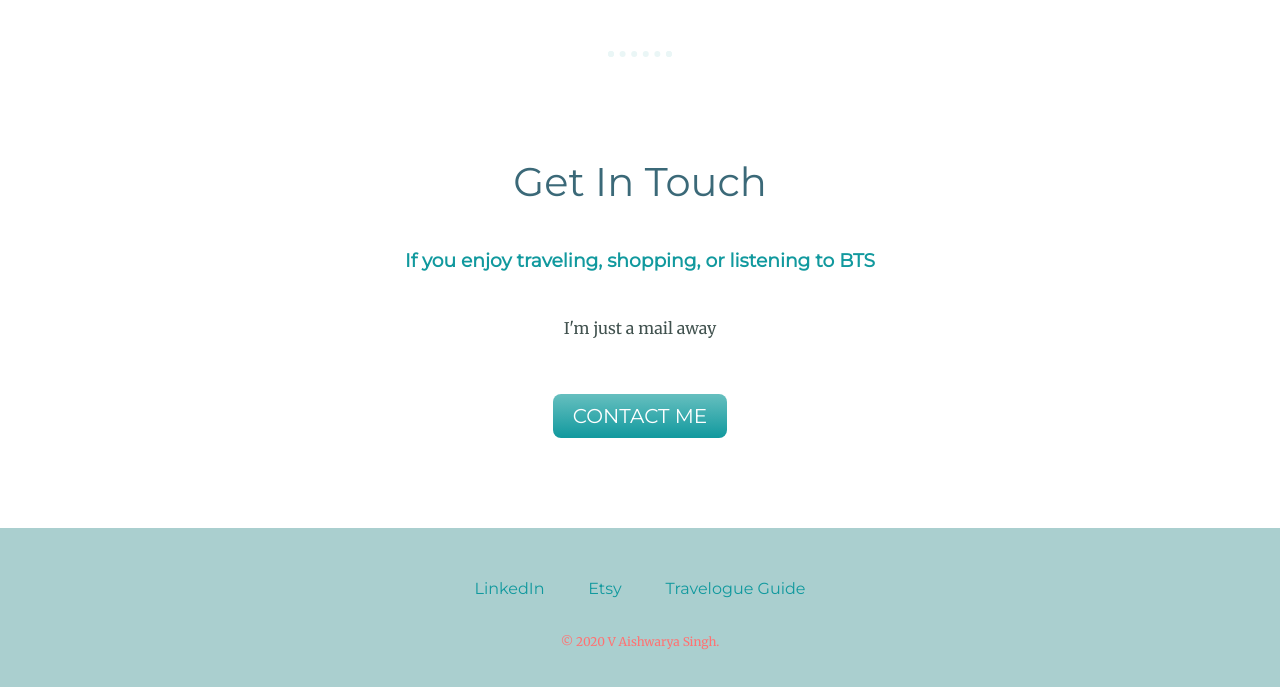
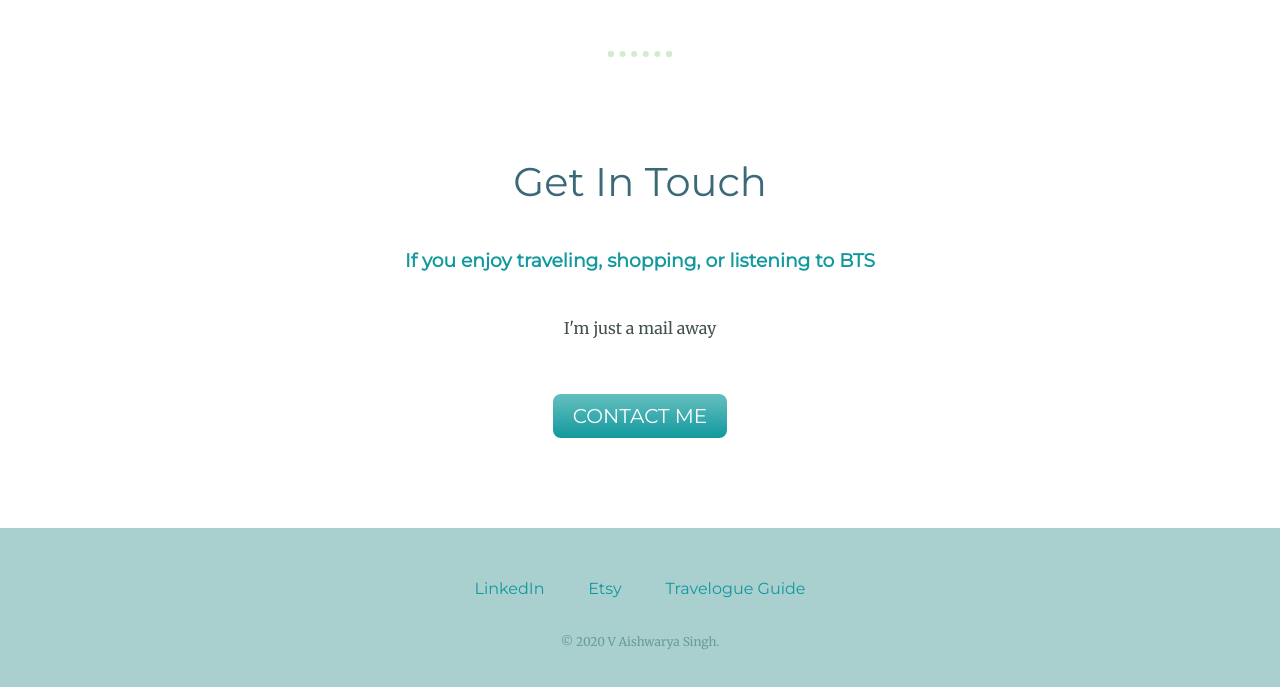
Before and after one commit to VAishwaryaSingh/Profile, a plain HTML site: page index.html in a window 1280 px wide. Shown: the part 2135-2822 px from the top of the page. Drawn offline with Linux system fonts and the light colour scheme.

Commit message:
Update styles.css

```diff
--- a/styles.css
+++ b/styles.css
@@ -21,10 +21,11 @@ h3 {font-family: 'Montserrat', sans-serif;
 
 p {line-height: 2;}
 
-hr {border: dotted #EAF6F6 6px;
+hr {border: dotted #d4ebd0 6px;
     border-bottom: none;
     width: 4%;
-    margin:100px auto;}
+    margin:100px auto;
+    text-align: center;}
 
 a {color: #11999E;
   font-family: "Montserrat", sans-serif;
@@ -48,7 +49,7 @@ a:hover {color: #EAF6F6;}
 .contact-message {width: 40%;
                   margin: 40px auto 60px;}
 
-.copyright {color: #ff7272;
+.copyright {color: #679b9b;
             font-size: .75rem;
             padding: 20px 0;}
 
```
